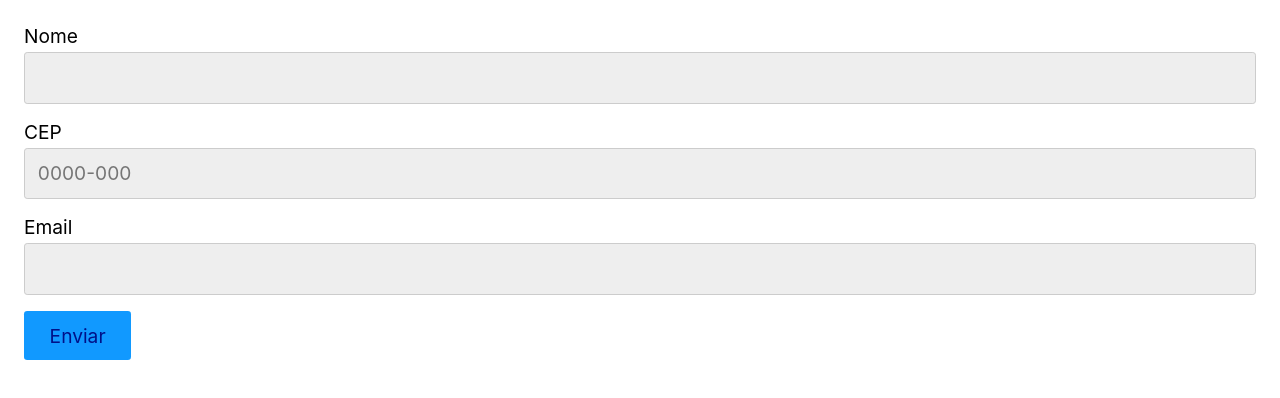
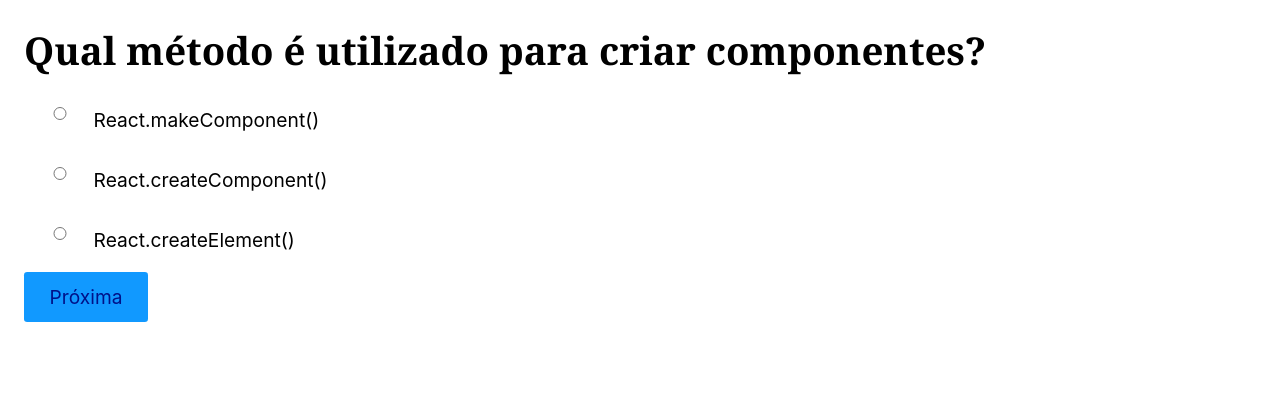
Before and after one commit to Kelvin-Jesus/react-completo, a React (Create React App) app: page / in a window 1280 px wide. Shown: the top 398 px of the page. Built offline with nearby package versions, Linux system fonts and the light colour scheme.

Commit message:
new-class: 0412-desafio-formulário

```diff
--- a/public/style.css
+++ b/public/style.css
@@ -76,9 +76,12 @@
 
 label.a {
     display: flex;
+    align-items: center;
+    text-align: center;
+    cursor: pointer;
 }
 input[type="radio"], input[type="checkbox"] {
-    width: 1%;
+    width: 5%;
 }
 
 button {
@@ -111,3 +114,12 @@
   border: 2px solid black;
   margin: 2rem auto;
 }
+
+
+.show {
+    display: block;
+}
+
+.hide {
+    display: none;
+}
--- a/src/03-formularios/0408-componente-radio/components/Radio.js
+++ b/src/03-formularios/0408-componente-radio/components/Radio.js
@@ -5,14 +5,14 @@
     return (
         <>
             {options.map( option => {
-                return (<label key={option}>
+                return (<label className='a' key={option}>
                         <input
                             type="radio"
                             value={option}
                             checked={value === option}
                             onChange={({ target }) => setValue(target.value)}
                         />
-                        {option}
+                        <p>{option}</p>
                     </label>)
             })}
         </>
--- /dev/null
+++ b/src/03-formularios/0412-desafio-formulario/App.js
@@ -0,0 +1,106 @@
+import React from 'react';
+import Radio from './components/Radio';
+
+const perguntas = [
+    {
+      pergunta: 'Qual método é utilizado para criar componentes?',
+      options: [
+        'React.makeComponent()',
+        'React.createComponent()',
+        'React.createElement()',
+      ],
+      resposta: 'React.createElement()',
+      id: 'p1',
+    },
+    {
+      pergunta: 'Como importamos um componente externo?',
+      options: [
+        'import Component from "./Component"',
+        'require("./Component")',
+        'import "./Component"',
+      ],
+      resposta: 'import Component from "./Component"',
+      id: 'p2',
+    },
+    {
+      pergunta: 'Qual hook não é nativo?',
+      options: ['useEffect()', 'useFetch()', 'useCallback()'],
+      resposta: 'useFetch()',
+      id: 'p3',
+    },
+    {
+      pergunta: 'Qual palavra deve ser utilizada para criarmos um hook?',
+      options: ['set', 'get', 'use'],
+      resposta: 'use',
+      id: 'p4',
+    },
+];
+
+
+const App = () => {
+
+    const [ slide, setSlide ] = React.useState(0)
+    const [ acertos, setAcertos ] = React.useState(null)
+    const [ respostas, setRepostas ] = React.useState({
+        p1: '',
+        p2: '',
+        p3: '',
+        p4: '',
+    })
+
+    const showFinalResult = () => {
+
+        const rightAnswers = perguntas.filter(pergunta => respostas[pergunta.id] === pergunta.resposta)
+        setAcertos(`Você acertou: ${rightAnswers.length} de ${perguntas.length} questões`)
+
+    }
+
+    const handleRadioChange = ({ target }) => {
+        setRepostas({
+            ...respostas,
+            [target.id]: target.value
+        })
+    }
+
+    const handleClick = () => {
+        if ( slide >= perguntas.length - 1 ) {
+            setSlide(currentSlide => currentSlide+1)
+            showFinalResult()
+            return;
+
+        }
+        return setSlide(currentSlide => currentSlide+1)
+    }
+
+    return (
+        <>
+        <form onSubmit={e=>e.preventDefault()}>
+            { perguntas &&
+                perguntas.map( (pergunta, index, array) => {
+                    return (
+                        <div key={pergunta.id} className={index === slide ? 'show' : 'hide'}>
+                            <h1>{pergunta.pergunta}</h1>
+                            <div>{
+                                <Radio
+                                    value={respostas[pergunta.id]}
+                                    options={pergunta.options}
+                                    id={pergunta.id}
+                                    active={index === slide}
+                                    onChange={handleRadioChange}
+                                />
+                            }</div>
+                            <button
+                                onClick={handleClick}
+                                type={array.length === index + 1 ? 'submit' : 'button'}
+                            >Próxima</button>
+                        </div>
+                    )
+                })
+            }
+        </form>
+        {acertos && <p>{acertos}</p>}
+        </>
+    );
+}
+
+export default App;
--- /dev/null
+++ b/src/03-formularios/0412-desafio-formulario/components/Radio.js
@@ -0,0 +1,28 @@
+import React from 'react';
+
+const Radio = ({ options, onChange, value, id, active }) => {
+
+    if ( active === false ) return null;
+
+    return (
+        <>{ options.map( option => {
+                return (
+                    <label key={option} className="a">
+                        <input
+                            type='radio'
+                            name={id}
+                            id={id}
+                            checked={value === option}
+                            value={option}
+                            onChange={onChange}
+                        />
+                        <p>{option}</p>
+                    </label>
+                )
+            })
+        }
+        </>
+    );
+}
+
+export default Radio;
--- a/src/index.js
+++ b/src/index.js
@@ -1,7 +1,7 @@
 import React from 'react';
 import ReactDOM from 'react-dom';
 import './App.css';
-import App from './03-formularios/0411-useForm/App';
+import App from './03-formularios/0412-desafio-formulario/App';
 // import App from './App';
 
 ReactDOM.render(
```
